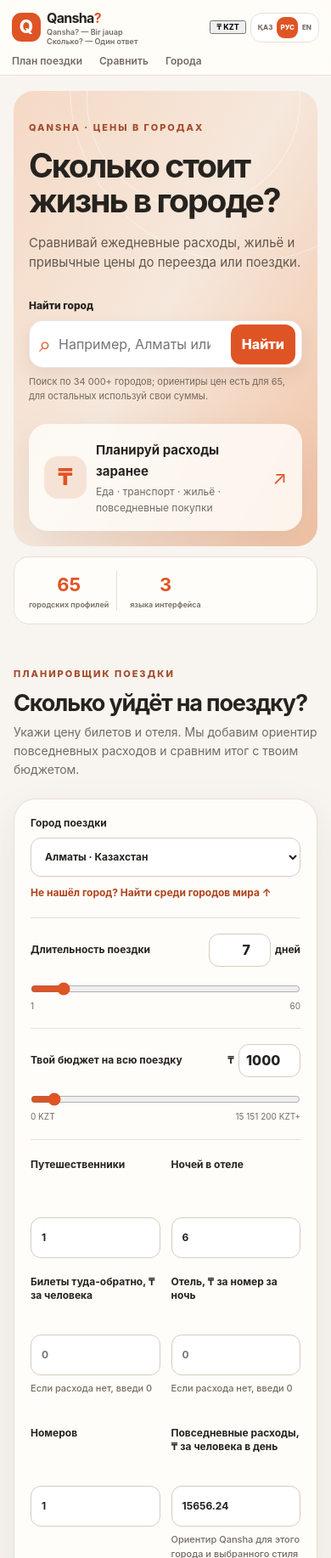
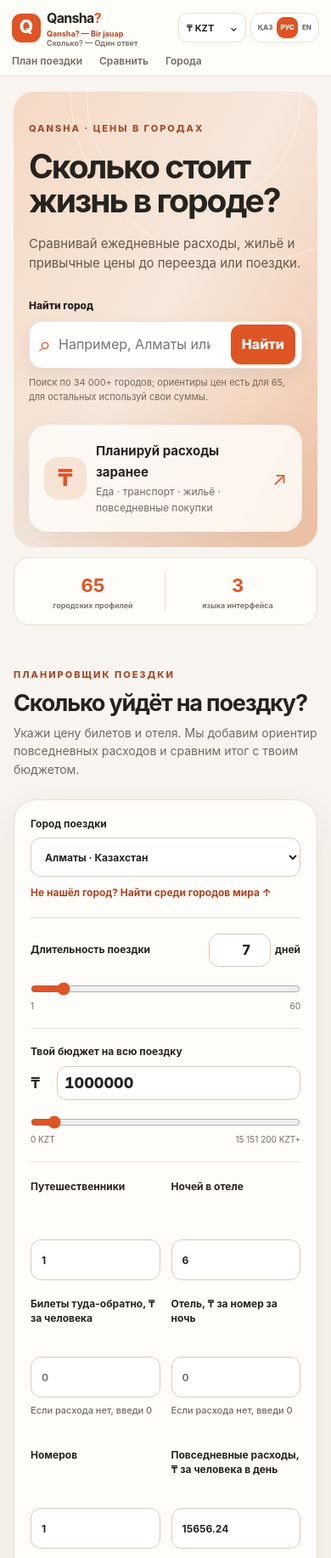
Before and after one commit to KrodusZx/Qansha, a website: page index.html in a window 390 px wide. Shown: the top 1834 px of the page at 85% size. Drawn offline with Linux system fonts and the light colour scheme; no server answers.

Commit message:
Fix mobile budget visibility and currency menu layout

```diff
--- a/cost-guide.css
+++ b/cost-guide.css
@@ -76,3 +76,32 @@
  .hero-stat .stat-arrow{flex:none}
 }
 @media(max-width:360px){.topbar{padding-inline:10px}.language button{padding:6px 3px}.currency-control select{min-width:70px;max-width:70px}.topbar .brand b{font-size:15px}.topbar .brand small{font-size:8px}}
+
+/* The city details live after the planner and directory, so opening a profile
+   cannot move a focused planner input on a phone. */
+.quick-facts--two{grid-template-columns:repeat(2,minmax(0,1fr))}
+.brand .brand-latin{color:#af4622;font-weight:750}
+.brand .brand-local{color:var(--muted)}
+.currency-control{position:relative}
+.currency-control button{min-width:95px;height:35px;border:1px solid var(--line);border-radius:11px;background:white;color:var(--ink);font-size:11px;font-weight:750;padding:4px 9px;text-align:left}
+.currency-control #currencyButton:after{content:'⌄';float:right;margin-left:5px}
+.currency-menu{position:absolute;top:calc(100% + 5px);right:0;z-index:25;min-width:168px;max-height:min(55vh,320px);overflow-y:auto;padding:5px;background:white;border:1px solid var(--line);border-radius:12px;box-shadow:var(--shadow)}
+.currency-menu button{display:block;width:100%;height:auto;min-height:38px;border:0;text-align:left;white-space:nowrap}
+.currency-menu button:hover,.currency-menu button:focus-visible,.currency-menu button[aria-pressed=true]{background:#f9e3d5;color:#9e3a19}
+.budget-range .range-title input{width:clamp(120px,18vw,190px);font-variant-numeric:tabular-nums}
+.trip-row b,.trip-total strong{min-width:0;white-space:normal;overflow-wrap:anywhere;text-align:right;font-variant-numeric:tabular-nums}
+.cities-section,.compare-section,.profile-section,.no-data,.method-section{scroll-margin-top:100px}
+@media(max-width:600px){
+ html{scroll-behavior:auto}
+ .currency-control button{min-width:80px}
+ .topbar .brand .brand-latin,.topbar .brand .brand-local{display:block;font-size:9px;line-height:1.24;margin-top:0;white-space:nowrap}
+ .topbar{overflow-anchor:none}
+ .budget-range .range-title{display:grid;grid-template-columns:1fr;gap:7px}
+ .budget-range .range-title div{display:flex;width:100%;gap:9px}
+ .budget-range .range-title input{width:100%;flex:1;text-align:left;font-size:18px}
+ .budget-range #budgetSymbol{min-width:22px;font-size:17px}
+ .range-ends{gap:12px}
+ .range-ends span:last-child{text-align:right;overflow-wrap:anywhere}
+ .trip-total{align-items:flex-start}
+ .trip-total strong{font-size:clamp(19px,5.8vw,27px)}
+}
```
